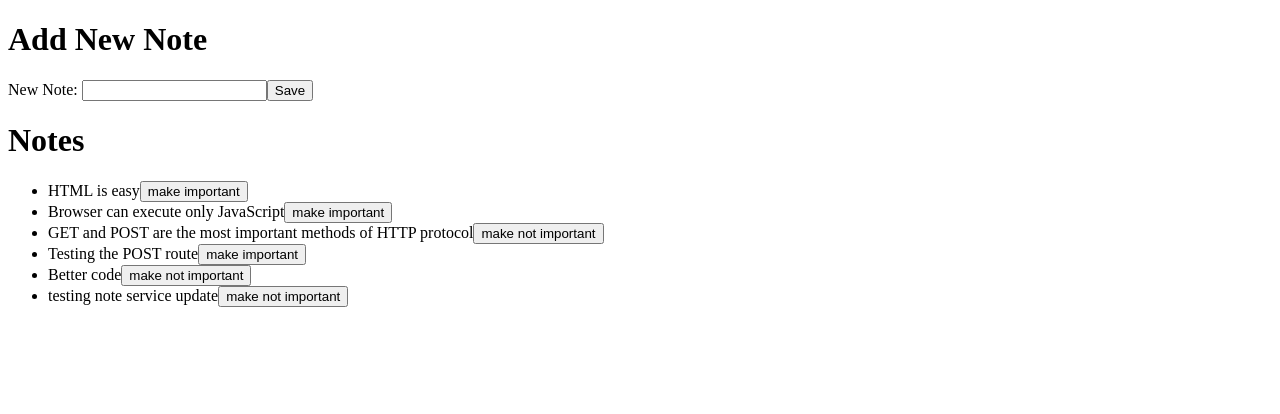
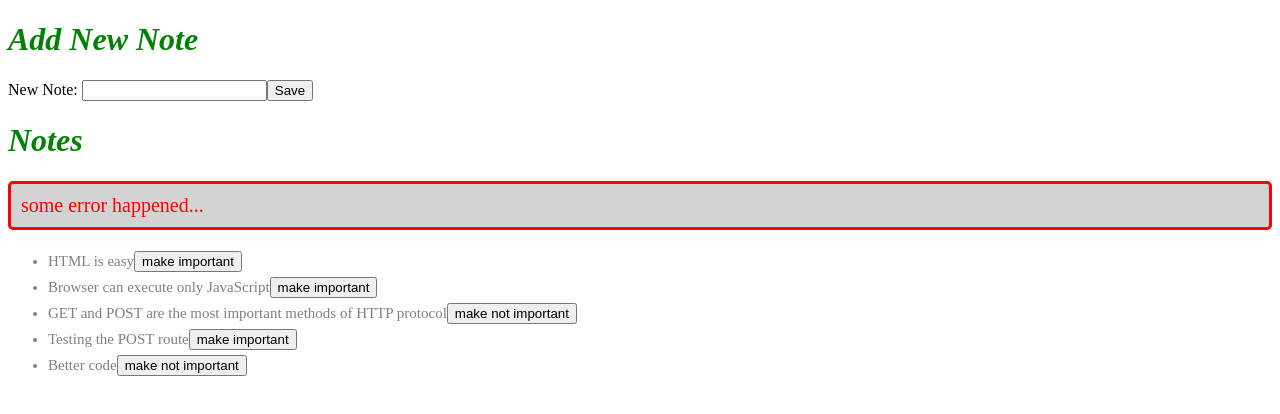
Before and after one commit to bazwright70/fullstackopen2021, a React (Create React App) app in the folder part2/getting_data/: page / in a window 1280 px wide. Shown: the top 414 px of the page. Built offline with nearby package versions, Linux system fonts and the light colour scheme; data requests are answered from the project's data file.

Commit message:
addingstyles - Notes app - added error components to display messages

```diff
--- a/part2/getting_data/db.json
+++ b/part2/getting_data/db.json
@@ -29,12 +29,6 @@
       "content": "Better code",
       "date": "2021-07-06T18:32:25.293Z",
       "important": true
-    },
-    {
-      "id": 6,
-      "content": "testing note service update",
-      "date": "2021-07-10T08:33:33.467Z",
-      "important": true
     }
   ]
 }
--- a/part2/getting_data/src/App.js
+++ b/part2/getting_data/src/App.js
@@ -1,5 +1,6 @@
 import React, {useEffect, useState} from 'react';
 import Note from './components/Note.js';
+import Notification from './components/Notification';
 import noteService  from './services/notes';
 
 const App = () => {
@@ -7,6 +8,7 @@ const App = () => {
   const [notes, setNotes] = useState([]);
   const [newNote, setNewNote] = useState('');
   const [showAll, setShowAll] = useState(true);
+  const [errorMessage, setErrorMessage] = useState('some error happened...')
 
 // useEffect to load all notes when newNote is updated
  useEffect(() => {
@@ -34,7 +36,7 @@ const App = () => {
       .then( returnedNote => {
       setNotes(notes.concat(returnedNote));
       })
-      .catch(err => console.log(err))
+      .catch(err => setErrorMessage(err.message))
       setNewNote('');
   }
 
@@ -46,9 +48,14 @@ const App = () => {
     noteService.update(id, changedNote)
       .then(returnedNote => {
         setNotes( notes.map(note => note.id !== id ? note : returnedNote))
-      }).catch(err => console.log(err))
+      }).catch(err => {
+        setErrorMessage(`"${changedNote.content}" was already removed from the server`);
+        setTimeout(()=> setErrorMessage(null)
+          ,5000)
+          setNotes(notes.filter(n => n.id !== id));
+      })
   }
-
+  // Testing notification output
   // Returned App component
   return (
     <div>
@@ -62,6 +69,7 @@ const App = () => {
         <button type="submit">Save</button>
       </form>
       <h1>Notes</h1>
+      <Notification message={errorMessage} />
       <ul>
         { notes.map( (note) =>(
           <Note key={note.id}
--- a/part2/getting_data/src/components/Note.js
+++ b/part2/getting_data/src/components/Note.js
@@ -1,15 +1,14 @@
 import React from 'react';
 
 const Note = ( {note, toggleImportance}) =>{
-
   const label = note.important ?
               "make not important" :
               "make important";
 
   return (
-    <li>
+    <li className='note'>
       {note.content}
-      <button onClick={toggleImportance}>{label}</button>
+      <button onClick={() => toggleImportance(note.id)}>{label}</button>
     </li>
   )
 }
--- /dev/null
+++ b/part2/getting_data/src/components/Notification.js
@@ -0,0 +1,12 @@
+const Notification = ({ message }) => {
+
+  if(message === null) return null;
+
+  return (
+    <div className='error'>
+      {message}
+    </div>
+  )
+}
+
+export default Notification;
--- /dev/null
+++ b/part2/getting_data/src/index.css
@@ -0,0 +1,20 @@
+h1 {
+  color: green;
+  font-style: italic
+}
+
+.error {
+  color: red;
+  background: lightgrey;
+  font-size: 20px;
+  border-style: solid;
+  border-radius: 5px;
+  padding: 10px;
+  margin-bottom: 10px;
+}
+
+.note {
+  color: grey;
+  padding-top: 5px;
+  font-size: 15px;
+}
--- a/part2/getting_data/src/index.js
+++ b/part2/getting_data/src/index.js
@@ -1,5 +1,6 @@
 import React from 'react';
 import ReactDOM from 'react-dom';
 import App from './App';
+import './index.css';
 
     ReactDOM.render(<App />, document.getElementById('root'));
```
